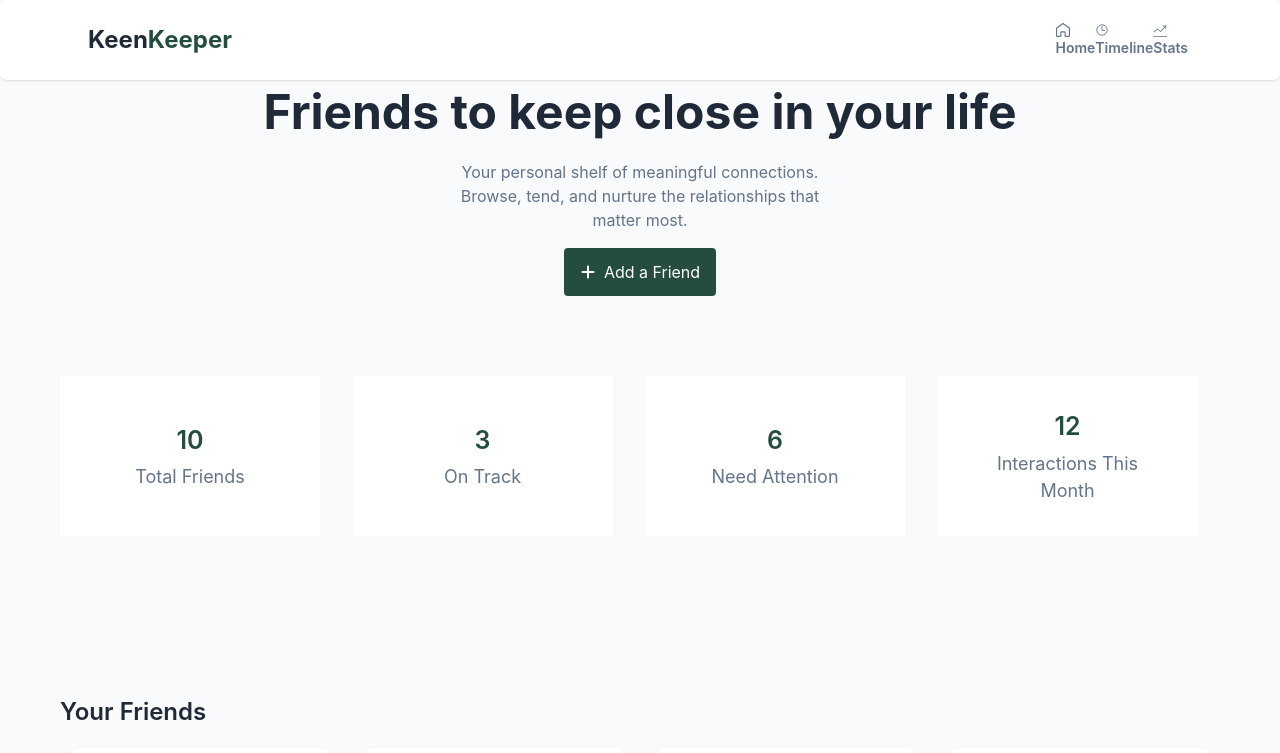
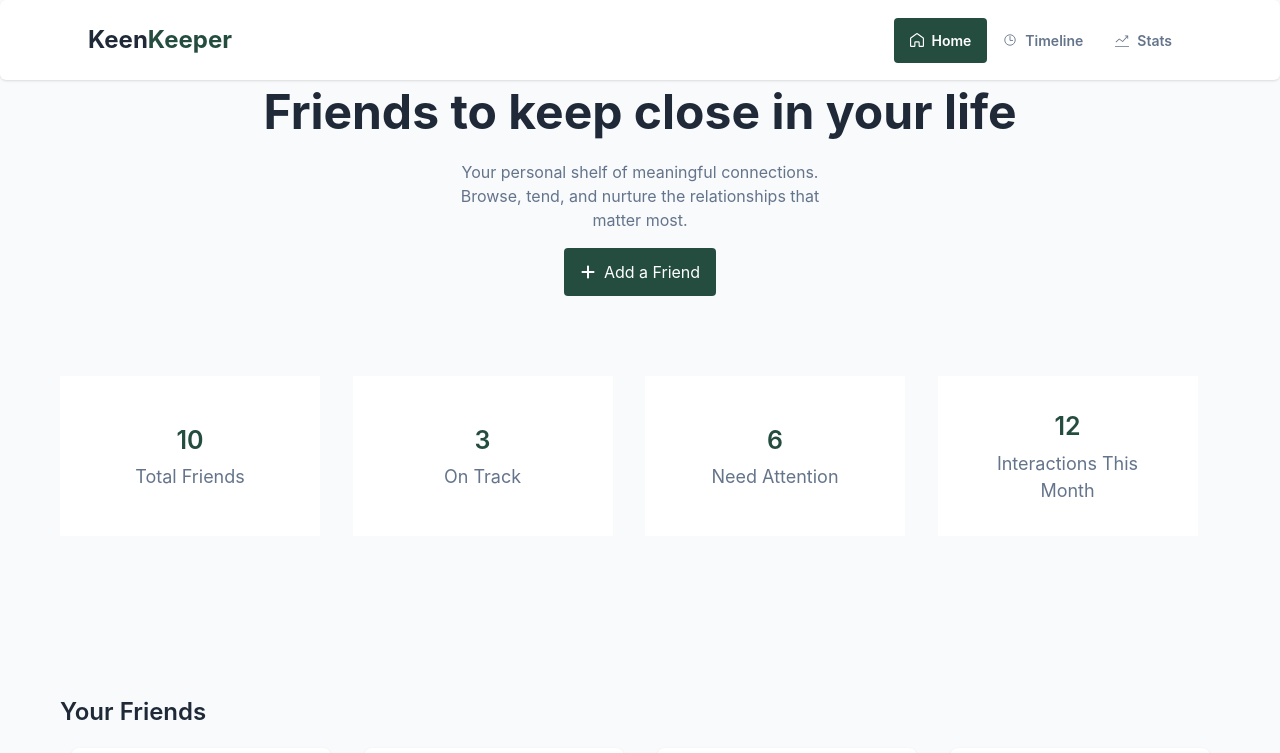
Before and after one commit to abdul-korim-web/keenkeeper, a React (Vite) app: page / in a window 1280 px wide. Shown: the top 753 px of the page. Built offline with nearby package versions, Linux system fonts and the light colour scheme.

Commit message:
Navbar problem fixed

```diff
--- a/src/App.css
+++ b/src/App.css
@@ -0,0 +1,5 @@
+.active{
+    background-color: #244D3F;
+    color: white;
+    border-radius: 4px;
+}
--- a/src/Components/NavBar..jsx
+++ b/src/Components/NavBar..jsx
@@ -1,8 +1,8 @@
-import React from "react";
+import React, { useState } from "react";
 import { GrHomeRounded } from "react-icons/gr";
 import { IoTimeOutline } from "react-icons/io5";
 import { TfiStatsUp } from "react-icons/tfi";
-import { NavLink } from "react-router-dom";
+import { Link, NavLink } from "react-router-dom";
 
 const NavBar = () => {
     const navItems = [
@@ -35,6 +35,7 @@ const NavBar = () => {
             <label
               htmlFor="navbar-1-toggle"
               className="btn btn-ghost lg:hidden"
+
             >
               <svg
                 xmlns="http://www.w3.org/2000/svg"
@@ -51,15 +52,15 @@ const NavBar = () => {
                 />
               </svg>
             </label>
-            <a className=" text-2xl font-bold text-[#1F2937]">Keen<span className="text-[#244d3f]">Keeper</span></a>
+            <Link to={`/`} className=" text-2xl font-bold text-[#1F2937]">Keen<span className="text-[#244d3f]">Keeper</span></Link>
           </div>
           <div className="navbar-end hidden lg:flex px-[80px]">
             <ul className="menu menu-horizontal px-1">
              {
                 navItems?.map(item=>(
-                    <NavLink to={item?.path} key={item?.name} className="text-[#64748B] font-semibold">
-                     <span>  {item?.icon} {item?.name}</span>
-                        </NavLink>
+                    <li key={item?.name} className="text-[#64748B] font-semibold">
+                     <NavLink className=" py-3 px-4" to={item?.path}>  {item?.icon} {item?.name}</NavLink>
+                        </li>
                 ))
              }
             </ul>
@@ -71,8 +72,8 @@ const NavBar = () => {
           <ul className="menu flex flex-col space-y-3  w-full">
             {
                 navItems?.map(item=>(
-                    <li key={item?.name} className="text-[#64748B] font-semibold">
-                     <span>  {item?.icon} {item?.name}</span>
+                    <li  key={item?.name} className="text-[#64748B] font-semibold">
+                     <NavLink to={item?.path}>  {item?.icon} {item?.name}</NavLink>
                         </li>
                 ))
              }
```
